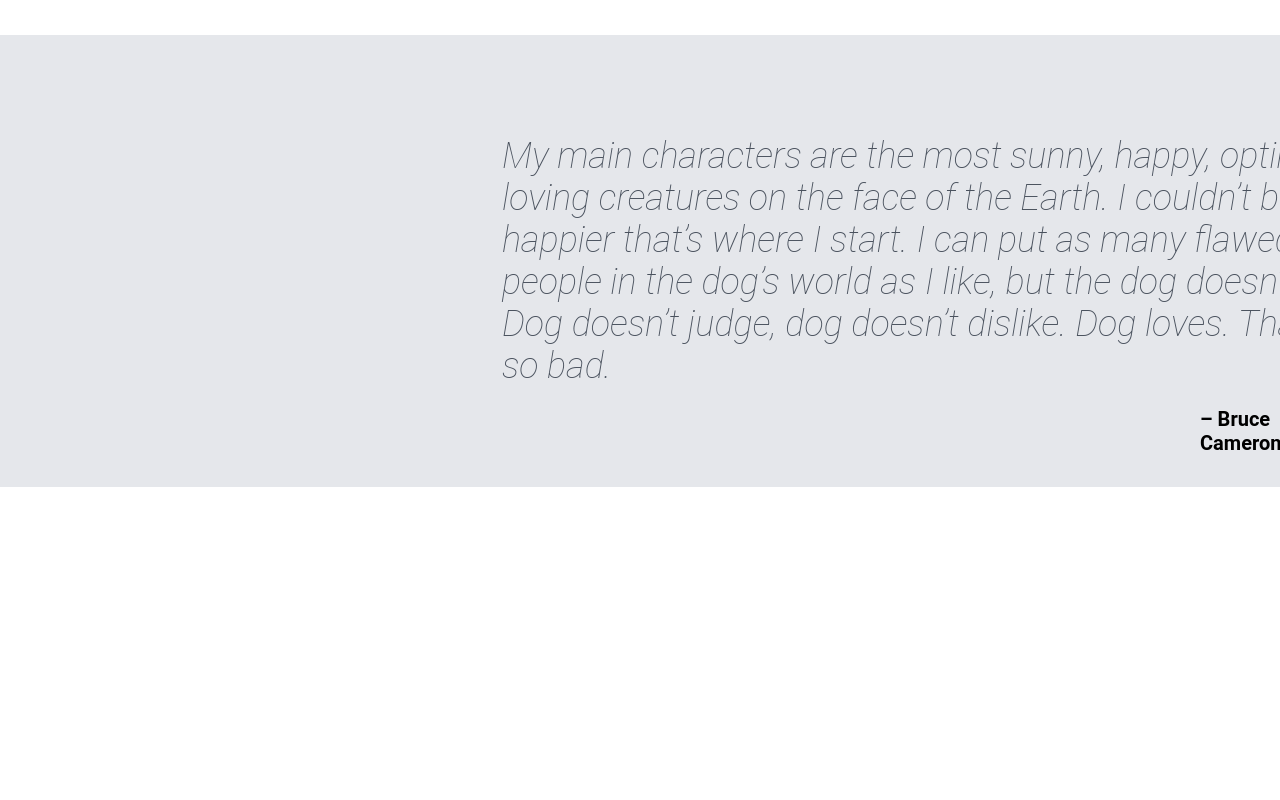
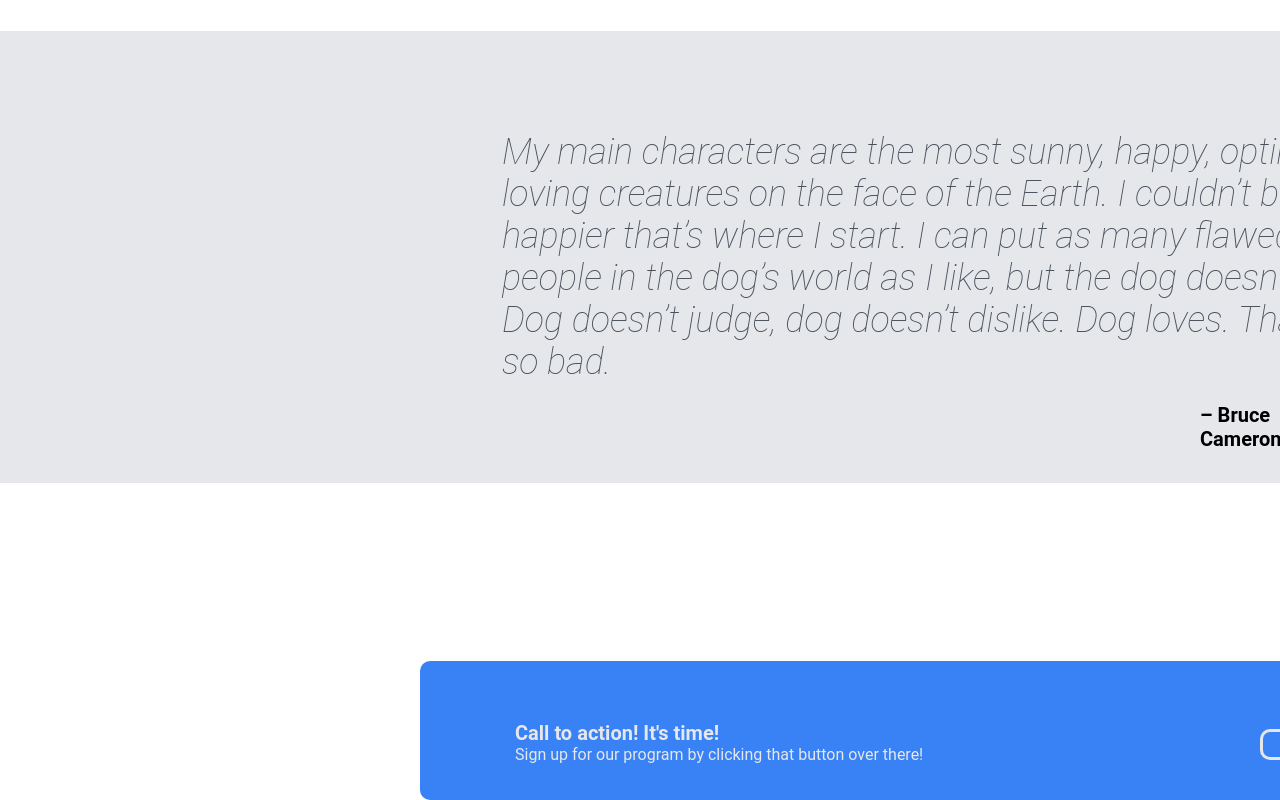
Before and after one commit to DanielDDG/landing-page, a plain HTML site: page index.html in a window 1280 px wide. Shown: the part 1078-1878 px from the top of the page. Before the commit the page ends 1565 px from the top, so only its background shows below. Drawn offline with Linux system fonts and the light colour scheme.

Commit message:
Complete second to last section

```diff
--- a/index.html
+++ b/index.html
@@ -52,5 +52,16 @@
     <div class="said">
          – Bruce Cameron
     </div>
+    <div class="register">
+      <div class="rtoptext">
+         Call to action! It's time!
+      </div>
+      <div class="rbottomtext">
+         Sign up for our program by clicking that button over there!
+      </div>
+      <div class="rbutton">
+         <button>Register</button>
+      </div>
+    </div>
   </body>
 </html>
--- a/style.css
+++ b/style.css
@@ -20,9 +20,11 @@ a {
 button {
     background-color: #3882F6;
     color: #E5E7EB;
-    padding: 8px;
-    border-radius: 25px;
-    width: 80px;
+    font-weight: 1000;
+    padding: 5px;
+    border: 3px solid #E5E7EB;
+    border-radius: 10px;
+    width: 95px;
     margin-left: 265px;
     margin-top: 10px;
 }
@@ -129,3 +131,34 @@ img {
     margin-top: -80px;
     margin-left: 1200px;
 }
+
+.register {
+    display: flex;
+    flex-direction: column;
+    margin-top: 210px;
+    margin-left: 420px;
+    background-color: #3882F6;
+    width: 500px;
+    padding: 35px 150px 35px 375px;
+    border: 5px solid #3882F6;
+    border-radius: 10px;
+    overflow: hidden;
+}
+
+.rtoptext {
+    margin-top: 20px;
+    margin-left: -285px;
+    font-size: 20px;
+    font-weight: bold;
+    color: #E5E7EB;
+}
+
+.rbottomtext {
+    margin-left: -285px;
+    color:#E5E7EB
+}
+
+.rbutton {
+    margin-top: -45px;
+    margin-left: 195px;
+}
```
